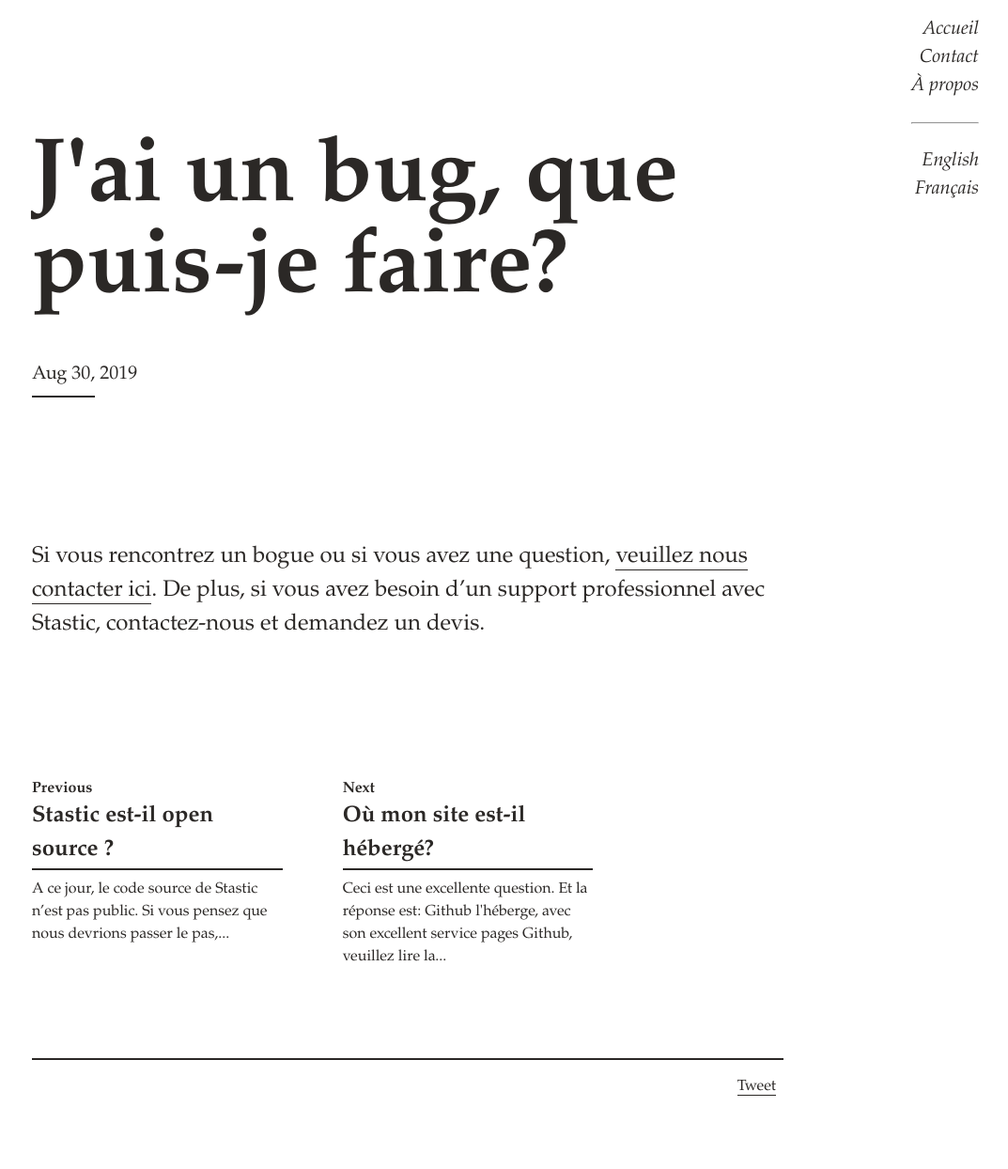
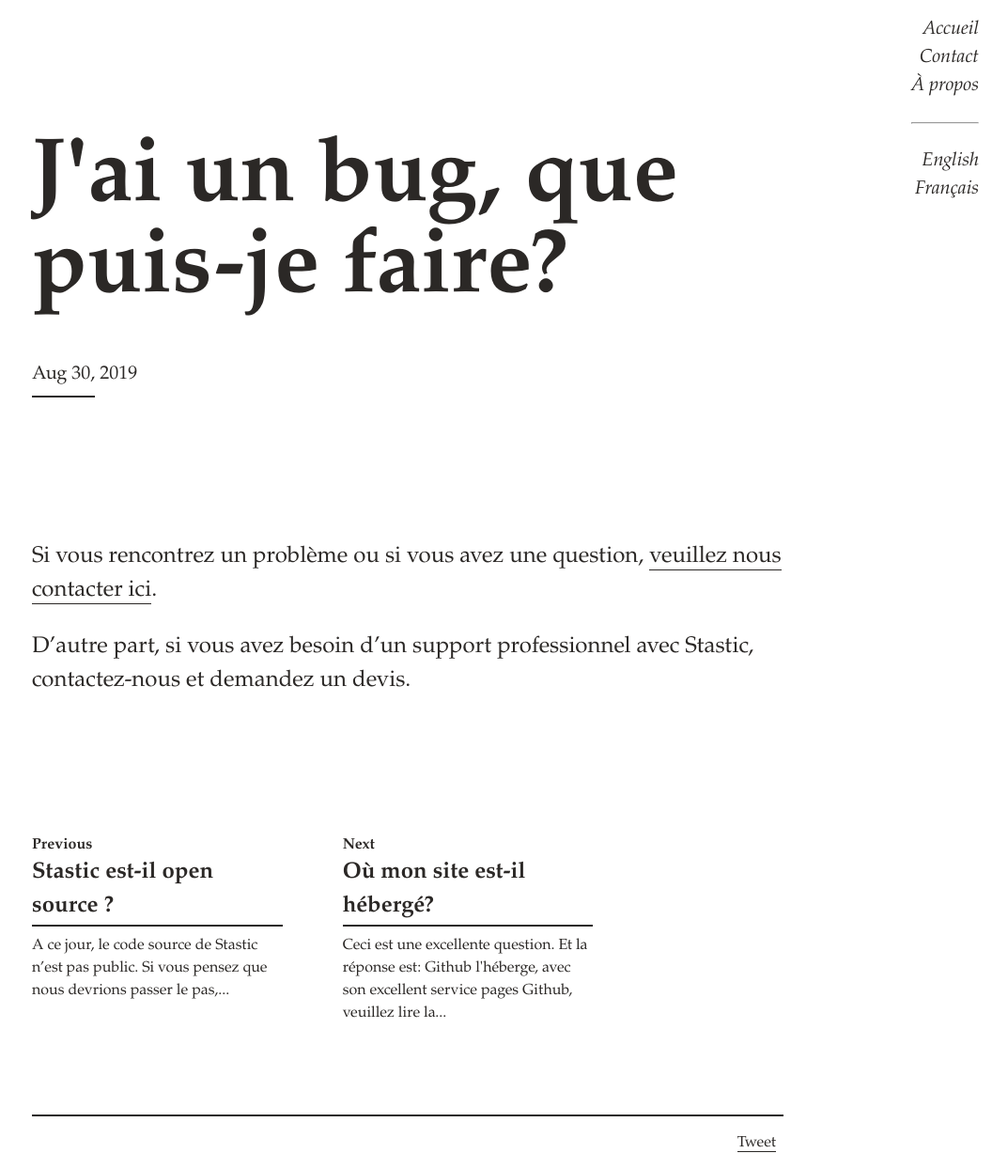
Before and after one commit to lexoyo/www.stastic.net, a Jekyll site: the page built from _fr/j_ai_un_bogue_que_puis-je_faire.md, in a window 1280 px wide. Shown: the whole page at 94% size, without its empty margins (206-1279 px from the left). Built offline with Jekyll 4.4.1, drawn with Linux system fonts in a browser that asks for light colours; comment, search, counter and statistics services are not loaded; before the commit the page ends 1184 px from its top, so only the background shows below that.

Commit message:
Create _fr/j_ai_un_bogue_que_puis-je_faire.md

```diff
--- a/_fr/j_ai_un_bogue_que_puis-je_faire.md
+++ b/_fr/j_ai_un_bogue_que_puis-je_faire.md
@@ -1,5 +1,8 @@
 ---
 title: 'J''ai un bug, que puis-je faire?'
 layout: post
+
 ---
-Si vous rencontrez un bogue ou si vous avez une question, [veuillez nous contacter ici](https://www.stastic.net/contact.html). De plus, si vous avez besoin d'un support professionnel avec Stastic, contactez-nous et demandez un devis.
+Si vous rencontrez un problème ou si vous avez une question, [veuillez nous contacter ici](https://www.stastic.net/contact.html).
+
+D'autre part, si vous avez besoin d'un support professionnel avec Stastic, contactez-nous et demandez un devis.
```
